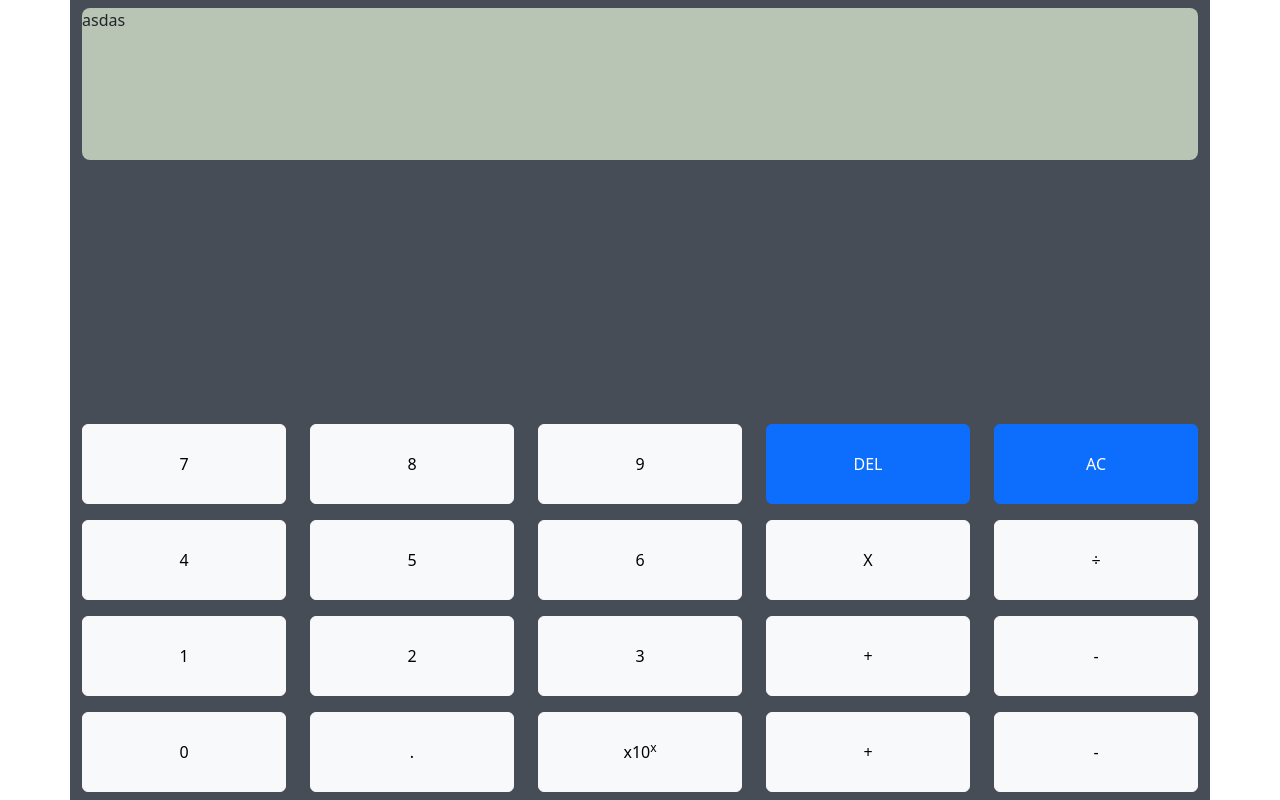
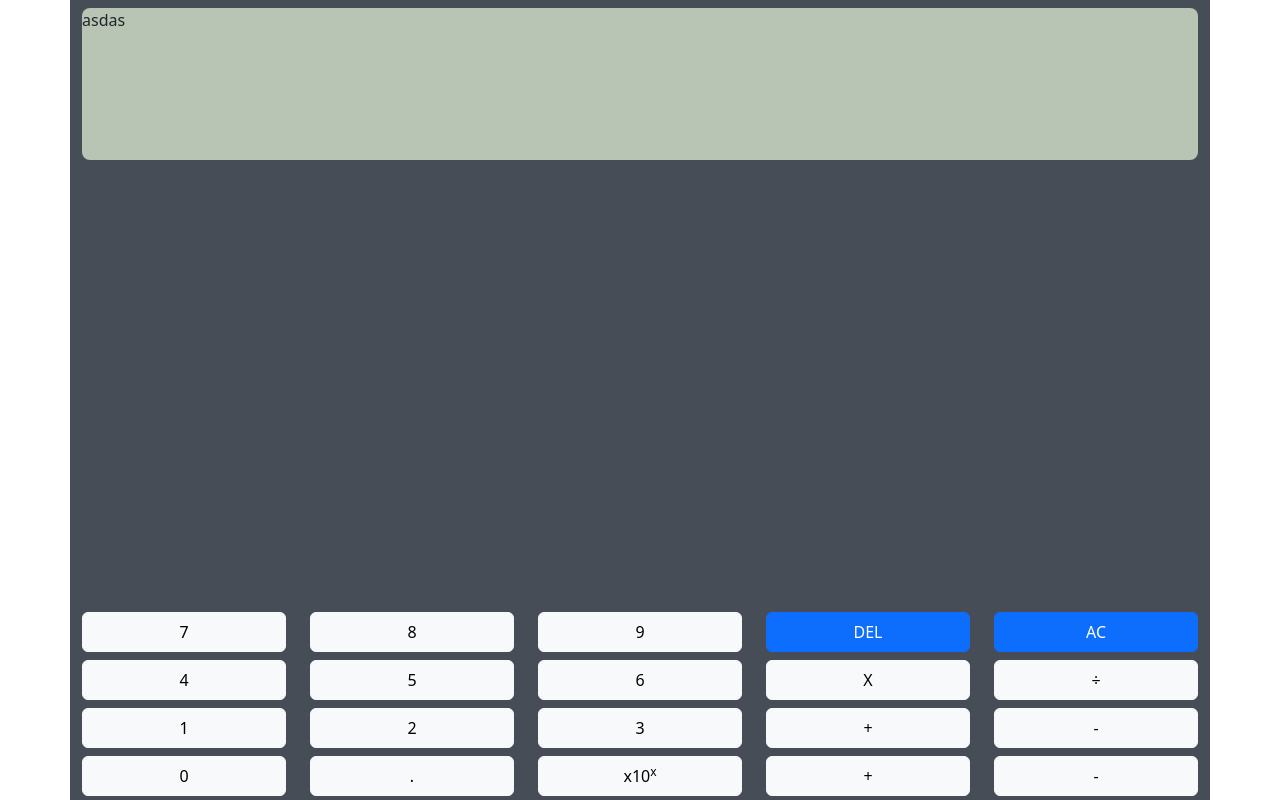
Before and after one commit to MaDesoki/Calculator_v1, a plain HTML site: page index.html in a window 1280 px wide. Drawn offline with Linux system fonts and the light colour scheme.

Commit message:
Update styles.css

```diff
--- a/css/styles.css
+++ b/css/styles.css
@@ -18,14 +18,14 @@
 }
 
 #buttons {
-    margin-top: 32vh;
+    margin-top: 56vh;
 }
 
 .btn {
     width: 100%;
-    height: 10vh;
-    margin-top: 1vh;
-    margin-bottom: 1vh;
+    height: 5vh;
+    margin-top: 0.5vh;
+    margin-bottom: 0.5vh;
     /* font-size: 7vh*2vw; */
     text-align: center;
     font-weight: 500;
```
